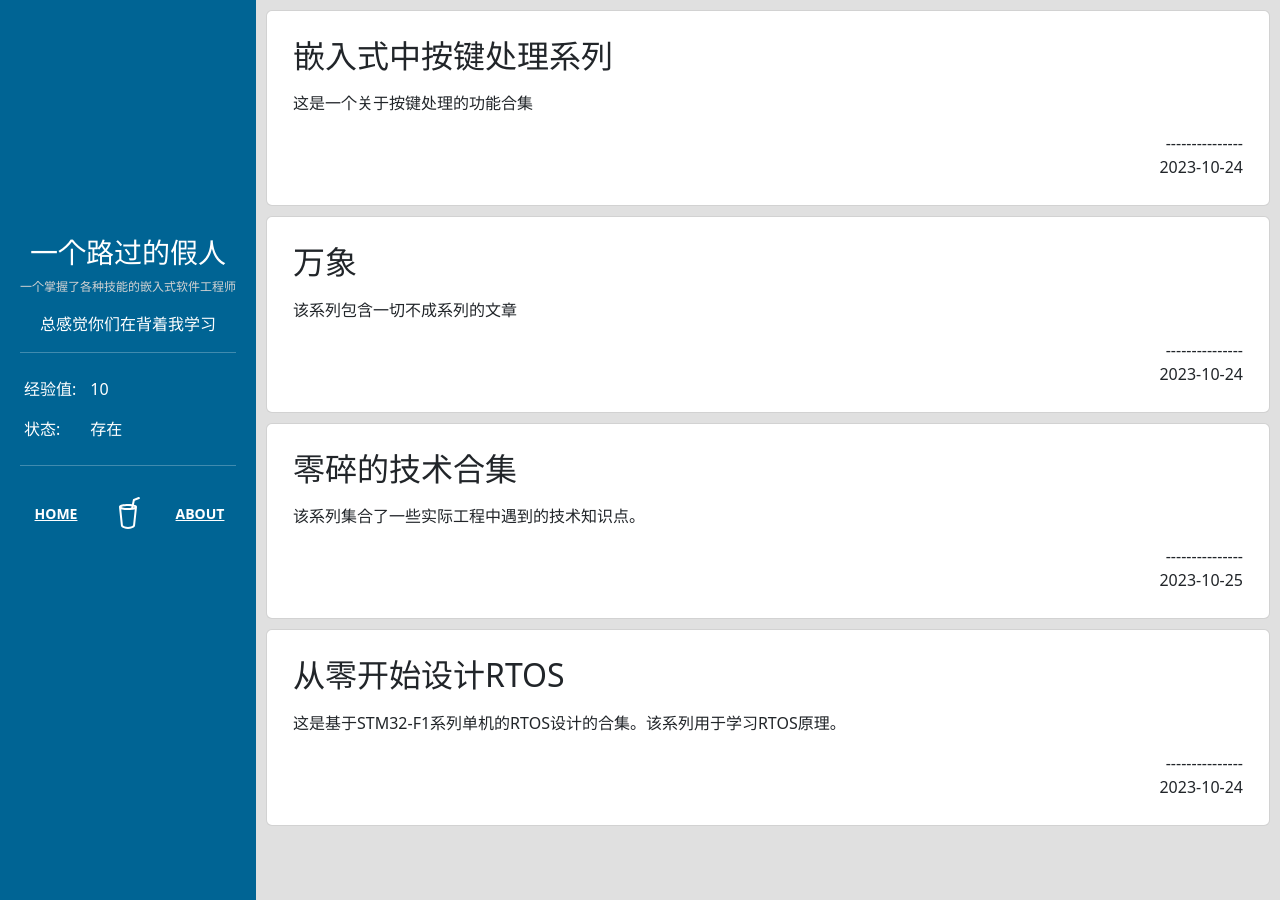
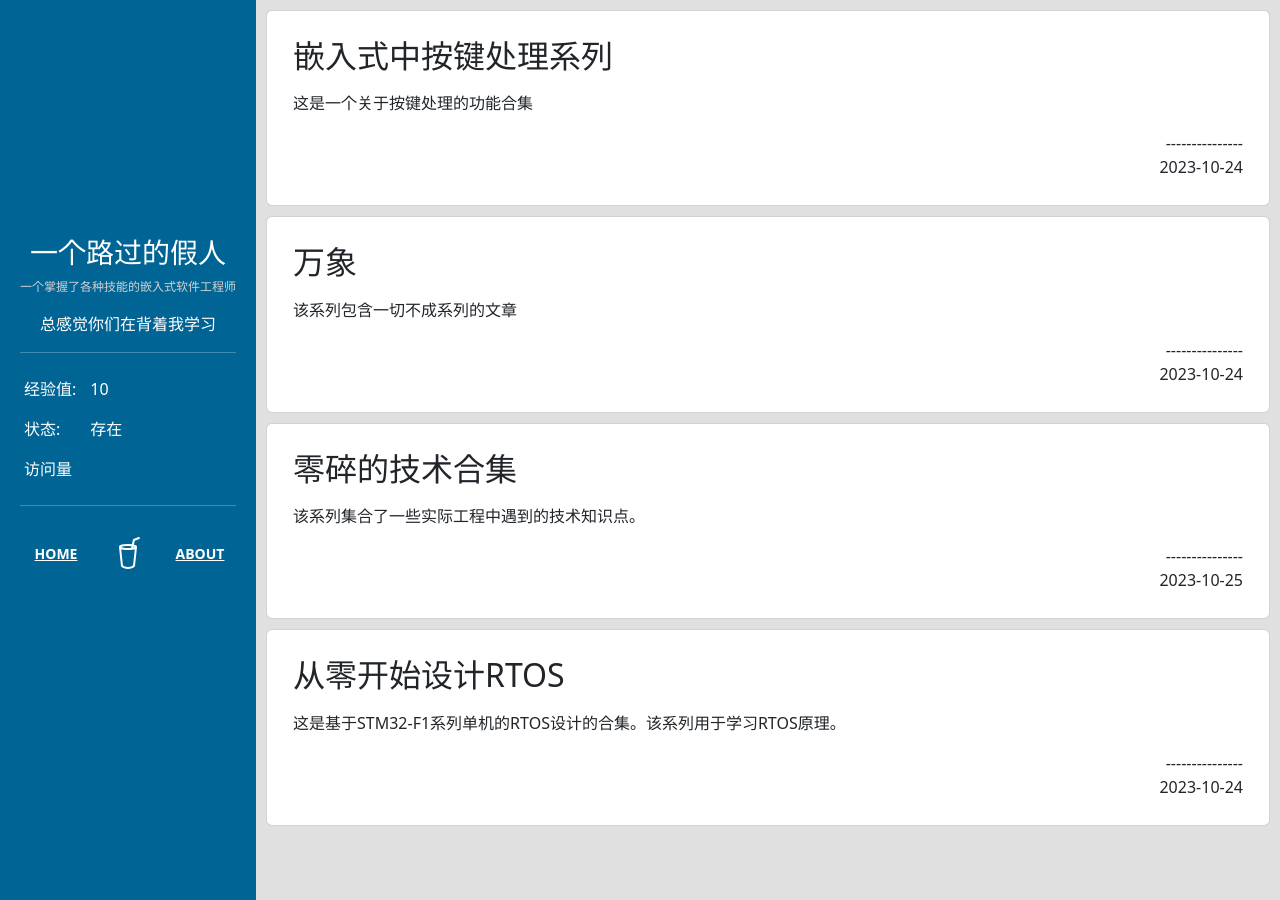
Before and after one commit to zeta-zero/zeta-zero.github.io, a Jekyll site: the page built from index.html, in a window 1280 px wide. Built offline with Jekyll 4.4.1, drawn with Linux system fonts in a browser that asks for light colours; comment, search, counter and statistics services are not loaded.

Commit message:
update
add counter

```diff
--- a/_layouts/default.html
+++ b/_layouts/default.html
@@ -10,6 +10,7 @@
     <link rel="stylesheet" type="text/css" href="/assets/css/Comm/CommStyle.css">
     <link rel="stylesheet" type="text/css" href="/assets/css/defaultpagelist.css">
     <link rel="stylesheet" href="{{ "/assets/css/syntax.css" | prepend: site.baseurl }}">
+    <script async src="//busuanzi.ibruce.info/busuanzi/2.3/busuanzi.pure.mini.js"></script>
 </head>
 <body>
     <div id="sidebar">
@@ -32,6 +33,10 @@
                     <td>状态: </td>
                     <td> {{site.Author.State}}</td>
                 </tr>
+                <tr>
+                    <td>访问量</td>
+                    <td><span id="busuanzi_value_site_pv"></span></td>
+                </tr>
             </table>
         </div>
         <hr>
@@ -48,6 +53,7 @@
                 <div class="bar"></div>
             </ul>
         </div>
+
     </div>
     {{content}}
 </body>
```
Also changed, not shown: 15 other files.
